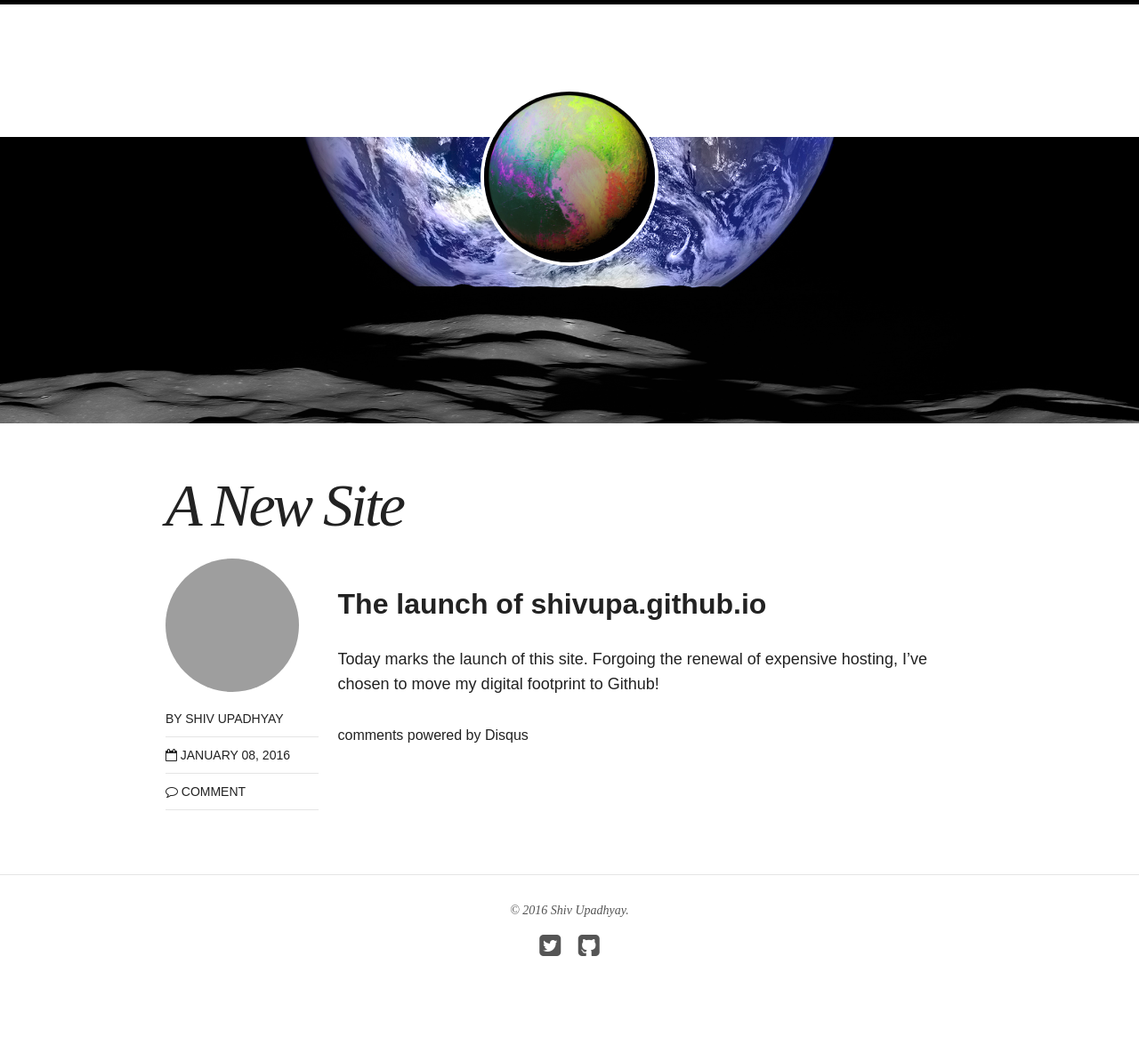
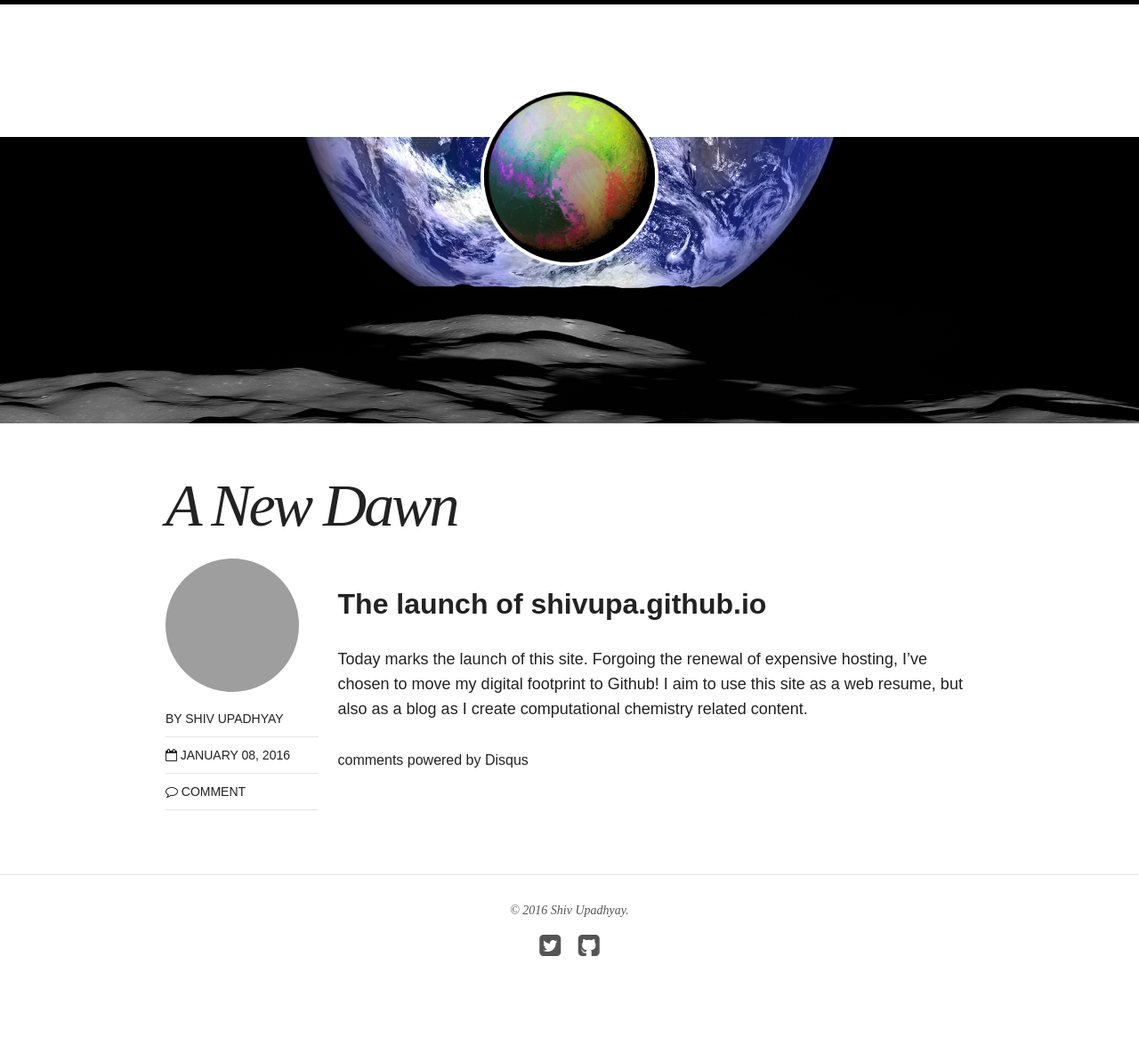
Before and after one commit to shivupa/shivupa.github.io, a Jekyll site: the page built from _posts/blog/2016-01-08-a-new-site.markdown, in a window 1280 px wide. Shown: the whole page at 89% size. Built offline with Jekyll 4.4.1, drawn with Linux system fonts in a browser that asks for light colours; nearby versions of some CDN libraries; comment, search, counter and statistics services are not loaded.

Commit message:
post image

```diff
--- a/_posts/blog/2016-01-08-a-new-site.markdown
+++ b/_posts/blog/2016-01-08-a-new-site.markdown
@@ -1,6 +1,6 @@
 ---
 layout: post
-title: A New Site
+title: A New Dawn
 modified:
 categories: blog
 excerpt:
@@ -12,4 +12,4 @@ date: 2016-01-08T10:53:27-05:00
 
 ## The launch of [shivupa.github.io](shivupa.github.io)
 
-Today marks the launch of this site. Forgoing the renewal of expensive hosting, I've chosen to move my digital footprint to Github!
+Today marks the launch of this site. Forgoing the renewal of expensive hosting, I've chosen to move my digital footprint to Github! I aim to use this site as a web resume, but also as a blog as I create computational chemistry related content.
```
